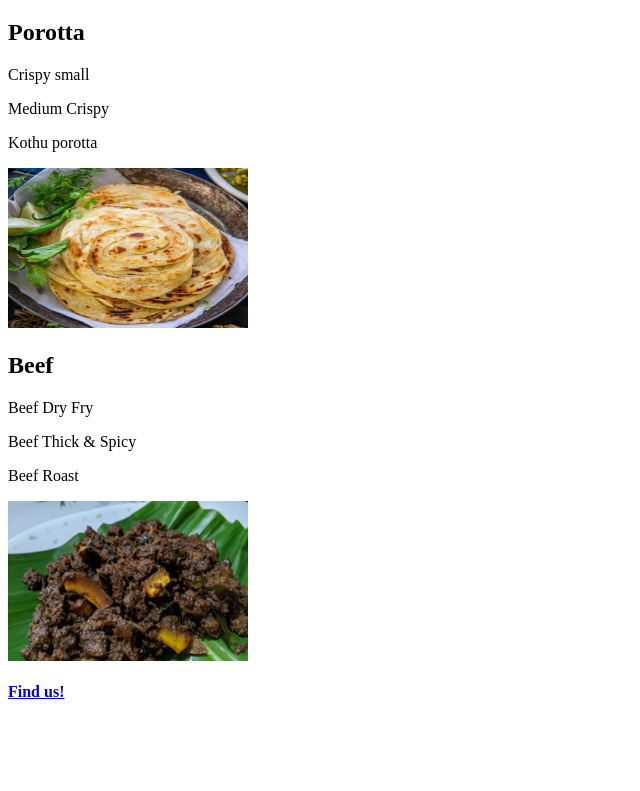
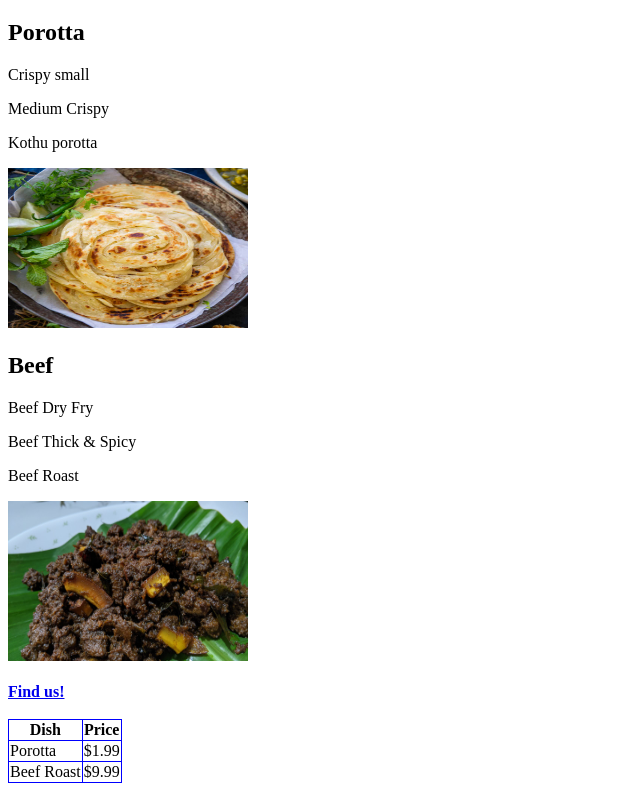
Before and after one commit to kickyvivi/meta-backend-dev, a plain HTML site: page LESSON/index.html in a window 1280 px wide. Shown: the part 61-852 px from the top of the page, without its empty margins (0-640 px from the left). Before the commit the page ends 800 px from the top, so only its background shows below. Drawn offline with Linux system fonts and the light colour scheme.

Commit message:
Add price table to index.html - C1W2

```diff
--- a/LESSON/index.html
+++ b/LESSON/index.html
@@ -17,5 +17,26 @@
         <img src="Beef Roast.jpg" width="240" height="160" alt="Beef Roast">
         <br><br>
         <a href="location.html"><b>Find us!</b></a>
+        <br><br>
+        <style>
+            table, th, td {
+                border: 1px solid blue;
+                border-collapse: collapse;
+            }
+        </style>
+        <table>
+            <tr>
+                <th>Dish</th>
+                <th>Price</th>
+            </tr>
+            <tr>
+                <td>Porotta</td>
+                <td>$1.99</td>
+            </tr>
+            <tr>
+                <td>Beef Roast</td>
+                <td>$9.99</td>
+            </tr>
+        </table>
     </body>
 </html>
```
